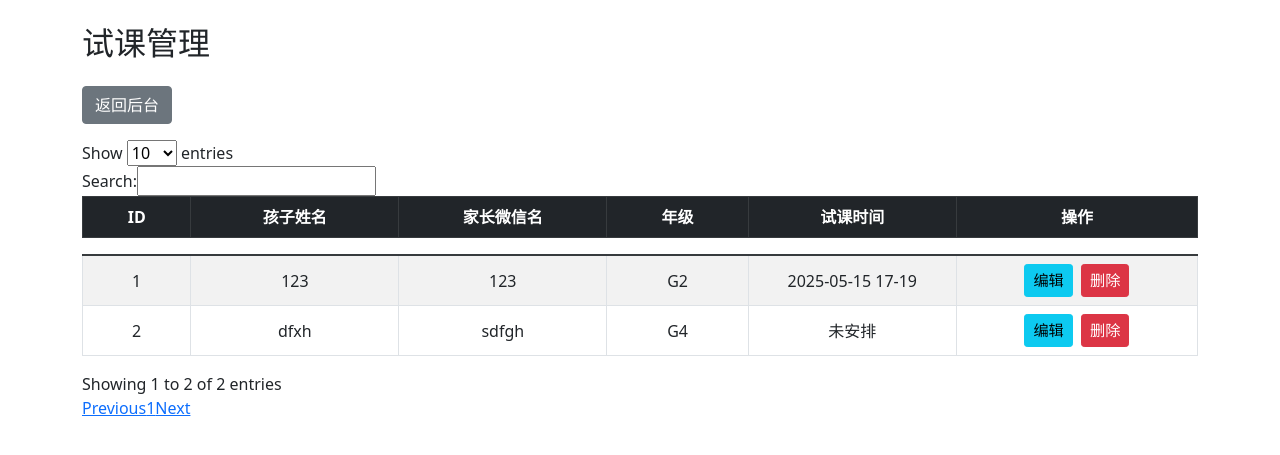
After one commit to SheeepJMS/burningmath-signup, a Flask app: page /trial_management in a window 1280 px wide. The commit adds this page. Shown: the top 455 px of the page. Run offline with Flask 2, Linux system fonts and the light colour scheme; data comes from the database, SQL or seed files in the repository; both versions use the stored data as it was after the commit; lists and menus that the app fills with data are empty; some libraries are stand-ins or nearby versions.

Commit message:
修复客户管理和试课管理表格对齐，统一DataTables最佳实践

```diff
--- a/app.py
+++ b/app.py
@@ -42,6 +42,16 @@ class ClassInfo(db.Model):
     image_url = db.Column(db.String(200))
     grade_level = db.Column(db.String(50))
     time_slots = db.Column(db.String(100))
+    created_at = db.Column(db.DateTime, default=datetime.utcnow)
+
+# 试课记录模型
+class TrialRecord(db.Model):
+    id = db.Column(db.Integer, primary_key=True)
+    customer_id = db.Column(db.Integer, db.ForeignKey('customer.id'))
+    child_name = db.Column(db.String(100))
+    wechat_name = db.Column(db.String(100))
+    grade = db.Column(db.String(50))
+    trial_time = db.Column(db.String(100))
     created_at = db.Column(db.DateTime, default=datetime.utcnow)
 
 @app.route('/')
@@ -215,6 +225,64 @@ def delete_customers():
         db.session.rollback()
         return jsonify(success=False, message=str(e))
 
+@app.route('/api/batch_confirm_trial', methods=['POST'])
+def batch_confirm_trial():
+    ids = request.json.get('ids', [])
+    if not ids:
+        return jsonify(success=False, message='未选择客户')
+    try:
+        for cid in ids:
+            customer = Customer.query.get(cid)
+            if not customer:
+                continue
+            # 避免重复添加
+            exists = TrialRecord.query.filter_by(customer_id=cid).first()
+            if exists:
+                continue
+            record = TrialRecord(
+                customer_id=cid,
+                child_name=customer.child_name,
+                wechat_name=customer.wechat_name,
+                grade=customer.grade,
+                trial_time=customer.trial_class_time or customer.future_trial_time or ''
+            )
+            db.session.add(record)
+        db.session.commit()
+        return jsonify(success=True)
+    except Exception as e:
+        db.session.rollback()
+        return jsonify(success=False, message=str(e))
+
+@app.route('/trial_management')
+def trial_management():
+    records = TrialRecord.query.order_by(TrialRecord.created_at.desc()).all()
+    return render_template('trial_management.html', records=records)
+
+@app.route('/api/edit_trial', methods=['POST'])
+def edit_trial():
+    tid = request.form.get('id')
+    trial_time = request.form.get('trial_time')
+    record = TrialRecord.query.get(tid)
+    if not record:
+        return jsonify(success=False, message='试课记录不存在')
+    record.trial_time = trial_time
+    # 同步到客户表
+    customer = Customer.query.get(record.customer_id)
+    if customer:
+        customer.trial_class_time = trial_time
+        db.session.commit()
+    return jsonify(success=True)
+
+@app.route('/api/delete_trial', methods=['POST'])
+def delete_trial():
+    tid = request.form.get('id')
+    record = TrialRecord.query.get(tid)
+    if not record:
+        return jsonify(success=False, message='试课记录不存在')
+    db.session.delete(record)
+    db.session.commit()
+    return jsonify(success=True)
+
 # 保证无论本地还是线上都能自动建表
 with app.app_context():
     db.create_all()
--- /dev/null
+++ b/templates/trial_management.html
@@ -0,0 +1,154 @@
+<!DOCTYPE html>
+<html lang="zh">
+<head>
+    <meta charset="UTF-8">
+    <title>试课管理</title>
+    <link href="https://cdn.jsdelivr.net/npm/bootstrap@5.1.0/dist/css/bootstrap.min.css" rel="stylesheet">
+    <link href="https://cdn.jsdelivr.net/npm/datatables@1.10.18/media/css/jquery.dataTables.min.css" rel="stylesheet">
+    <style>
+        .table-responsive { margin-top: 2rem; }
+        .btn-sm { font-size: 0.95em; }
+        /* 表格对齐和滚动优化 */
+        #trialTable {
+            width: 100% !important;
+        }
+        #trialTable th, #trialTable td {
+            white-space: nowrap;
+            text-align: center;
+            vertical-align: middle;
+            padding: 8px;
+        }
+        #trialTable thead th {
+            position: relative;
+            background-color: #212529 !important;
+        }
+        #trialTable_wrapper .dataTables_scrollBody {
+            overflow-x: auto !important;
+        }
+    </style>
+</head>
+<body>
+<div class="container-xl py-4">
+    <h2 class="mb-4">试课管理</h2>
+    <a href="/admin/dashboard" class="btn btn-secondary mb-3">返回后台</a>
+    <table class="table table-striped table-hover table-bordered align-middle" id="trialTable" style="width:100%;">
+        <thead class="table-dark text-center">
+            <tr>
+                <th style="min-width:60px;">ID</th>
+                <th style="min-width:120px;">孩子姓名</th>
+                <th style="min-width:120px;">家长微信名</th>
+                <th style="min-width:80px;">年级</th>
+                <th style="min-width:120px;">试课时间</th>
+                <th style="min-width:140px;">操作</th>
+            </tr>
+        </thead>
+        <tbody>
+            {% for r in records %}
+            <tr>
+                <td>{{ r.id }}</td>
+                <td style="min-width:120px;">{{ r.child_name }}</td>
+                <td style="min-width:120px;">{{ r.wechat_name }}</td>
+                <td>{{ r.grade }}</td>
+                <td><span class="trial-time-cell">{{ r.trial_time or '未安排' }}</span></td>
+                <td>
+                    <button class="btn btn-info btn-sm me-1 edit-trial-btn"
+                            data-id="{{ r.id }}"
+                            data-time="{{ r.trial_time or '' }}">编辑</button>
+                    <button class="btn btn-danger btn-sm delete-trial-btn"
+                            data-id="{{ r.id }}">删除</button>
+                </td>
+            </tr>
+            {% endfor %}
+        </tbody>
+    </table>
+</div>
+
+<!-- 编辑试课时间模态框 -->
+<div class="modal fade" id="editTrialModal" tabindex="-1">
+    <div class="modal-dialog">
+        <div class="modal-content">
+            <div class="modal-header">
+                <h5 class="modal-title">编辑试课时间</h5>
+                <button type="button" class="btn-close" data-bs-dismiss="modal"></button>
+            </div>
+            <div class="modal-body">
+                <form id="editTrialForm">
+                    <input type="hidden" id="editTrialId">
+                    <div class="mb-3">
+                        <label class="form-label">试课时间</label>
+                        <input type="text" class="form-control" id="editTrialTime" required>
+                    </div>
+                </form>
+            </div>
+            <div class="modal-footer">
+                <button type="button" class="btn btn-secondary" data-bs-dismiss="modal">取消</button>
+                <button type="button" class="btn btn-primary" onclick="saveEditTrial()">保存</button>
+            </div>
+        </div>
+    </div>
+</div>
+
+<script src="https://code.jquery.com/jquery-3.6.0.min.js"></script>
+<script src="https://cdn.jsdelivr.net/npm/bootstrap@5.1.0/dist/js/bootstrap.bundle.min.js"></script>
+<script src="https://cdn.datatables.net/1.10.24/js/jquery.dataTables.min.js"></script>
+<script>
+$(document).ready(function() {
+    var table = $('#trialTable').DataTable({
+        language: { url: '//cdn.datatables.net/plug-ins/1.10.24/i18n/Chinese.json' },
+        scrollX: true,
+        autoWidth: true,
+        fixedHeader: true,
+        columnDefs: [
+            { targets: '_all', className: 'text-center' }
+        ]
+    });
+    setTimeout(function() {
+        table.columns.adjust().draw(false);
+    }, 300);
+
+    // 编辑按钮点击事件
+    $('.edit-trial-btn').on('click', function() {
+        var id = $(this).data('id');
+        var time = $(this).data('time');
+        editTrial(id, time);
+    });
+
+    // 删除按钮点击事件
+    $('.delete-trial-btn').on('click', function() {
+        var id = $(this).data('id');
+        deleteTrial(id);
+    });
+});
+
+function editTrial(id, time) {
+    $('#editTrialId').val(id);
+    $('#editTrialTime').val(time);
+    new bootstrap.Modal(document.getElementById('editTrialModal')).show();
+}
+function saveEditTrial() {
+    var id = $('#editTrialId').val();
+    var time = $('#editTrialTime').val();
+    if (!time) { alert('请输入试课时间'); return; }
+    $.post('/api/edit_trial', {id: id, trial_time: time}, function(resp) {
+        if (resp.success) {
+            alert('保存成功！');
+            location.reload();
+        } else {
+            alert('保存失败：' + resp.message);
+        }
+    });
+}
+function deleteTrial(id) {
+    if (!confirm('确定要删除这条试课记录吗？')) return;
+    $.post('/api/delete_trial', {id: id}, function(resp) {
+        if (resp.success) {
+            alert('删除成功！');
+            location.reload();
+        } else {
+            alert('删除失败：' + resp.message);
+        }
+    });
+}
+</script>
+</body>
+</html>
```
Also changed, not shown: templates/admin_dashboard.html (+67 -33 lines), customers.db.
